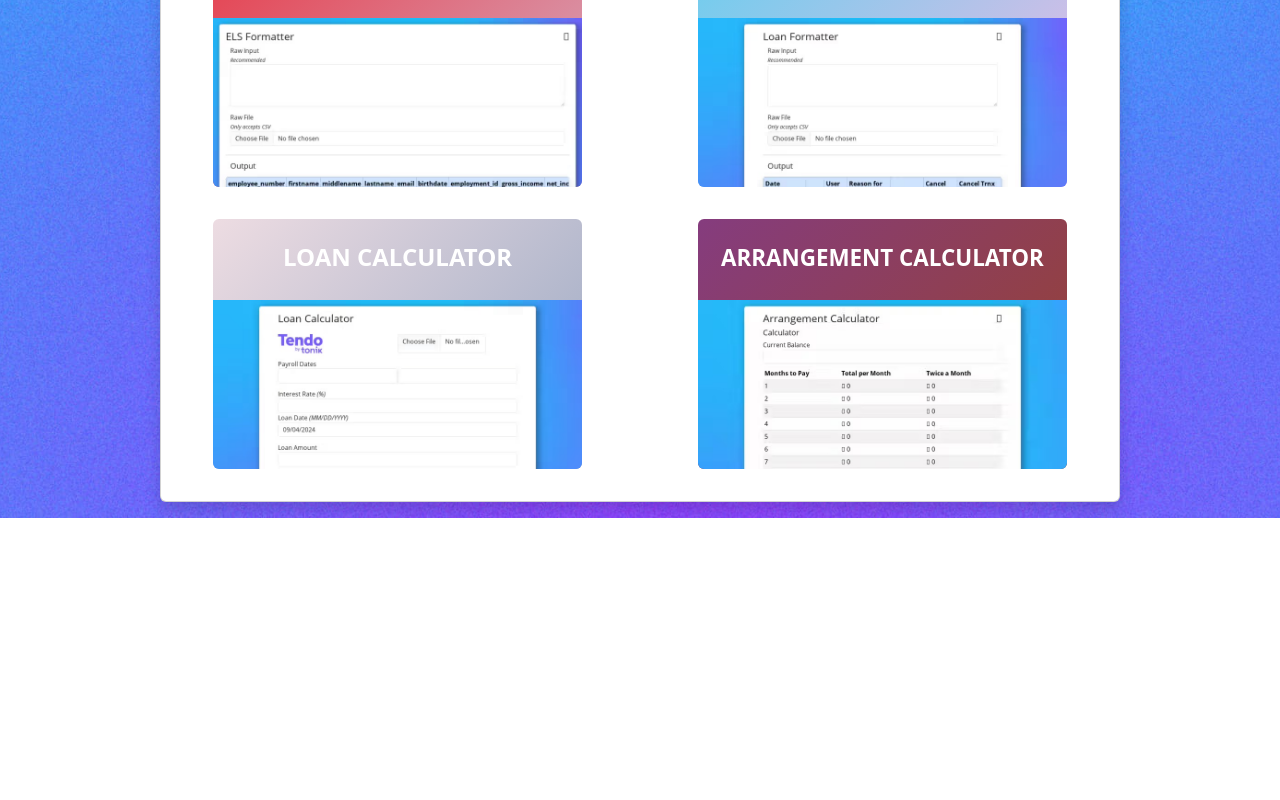
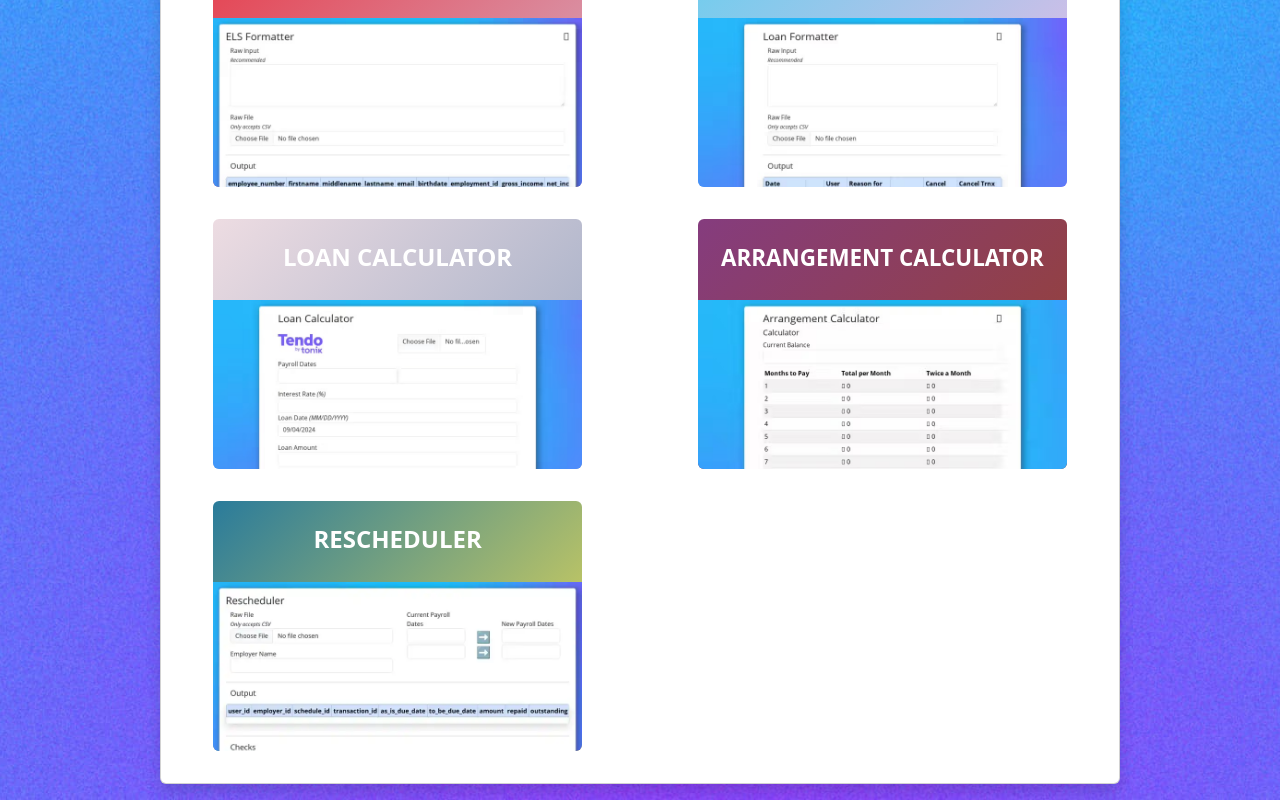
Before and after one commit to GuillaumeFerron/tendopay-tools, a Vue app: page / in a window 1280 px wide. Shown: the part 676-1476 px from the top of the page. Before the commit the page ends 1194 px from the top, so only its background shows below. Built offline with nearby package versions, Linux system fonts and the light colour scheme.

Commit message:
RESCHEDULER

```diff
--- a/src/components/common/ToolBody.vue
+++ b/src/components/common/ToolBody.vue
@@ -62,6 +62,11 @@ export default {
           title: 'ARRANGEMENT CALCULATOR',
           url: 'https://tendo-arrangement-calculator.netlify.app/',
           img: '/tools/arrangement-calculator.jpeg'
+        },
+        {
+          title: 'RESCHEDULER',
+          url: 'https://tendo-rescheduler.netlify.app/',
+          img: '/tools/rescheduler.jpg'
         }
       ]
     }
@@ -125,6 +130,10 @@ export default {
     }
   }
 
+  .tool-8 {
+    background: linear-gradient(135deg, #2A7B9B, #EDDD53);
+  }
+
   .tool-image {
     background-position: top center;
     background-repeat: no-repeat;
```
Also changed, not shown: public/tools/rescheduler.jpg (added).
